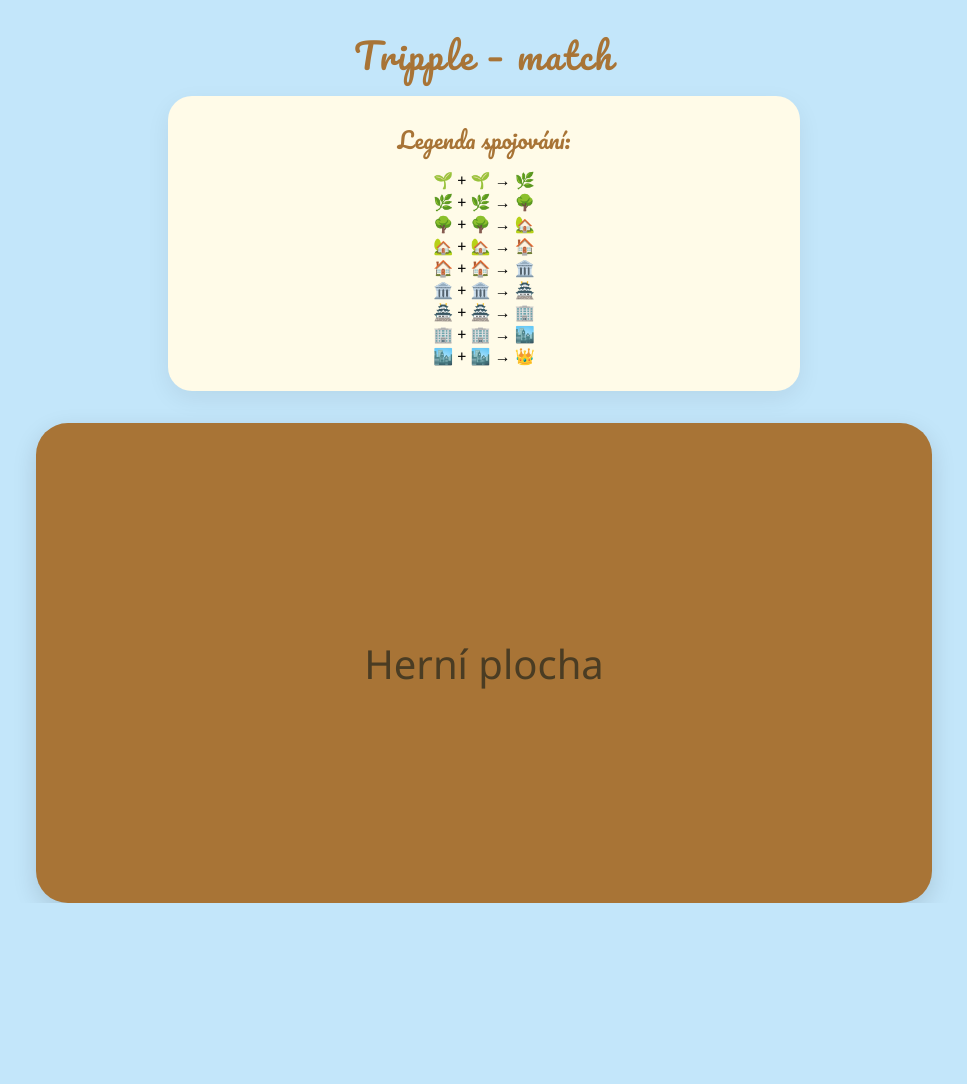
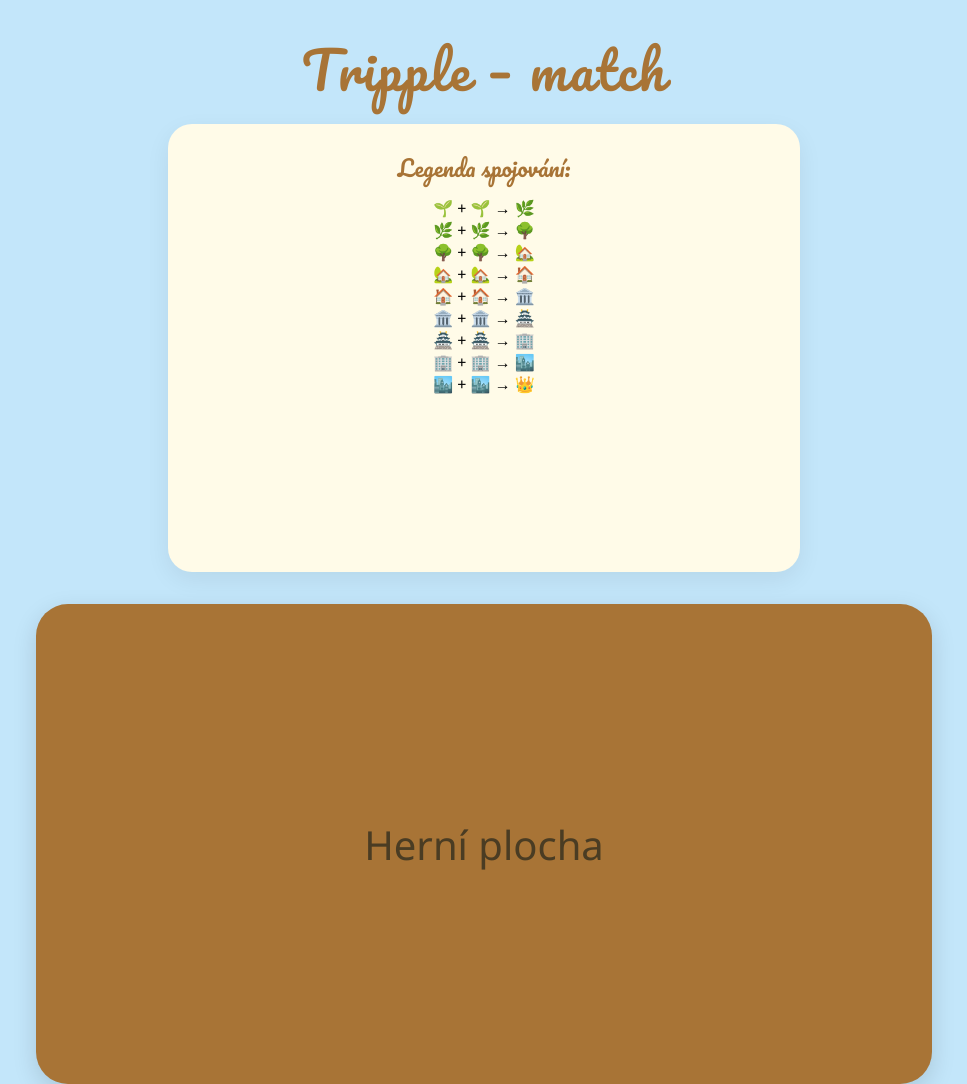
Before and after one commit to Vonkys/Spojov-n-, a plain HTML site: page index.html in a window 1280 px wide. Shown: the whole page, without its empty margins (156-1123 px from the left). Before the commit the page ends 903 px from the top, so only its background shows below. Drawn offline with Linux system fonts and the light colour scheme.

Commit message:
Update style.css

```diff
--- a/style.css
+++ b/style.css
@@ -13,7 +13,7 @@ h1 {
   color: #a87436;
   margin-top: 24px;
   margin-bottom: 10px;
-  font-size: 2.2em;
+  font-size: 3.2em;
   letter-spacing: 2px;
   font-weight: normal;
 }
@@ -24,6 +24,7 @@ h1 {
   border-radius: 24px;
   box-shadow: 0 8px 24px #0001;
   max-width: 480px;
+  height: 50vh;
   margin: 0 auto 32px auto;
   padding: 24px 16px;
   text-align: center;
@@ -46,7 +47,7 @@ h1 {
   margin: 0 auto;
   /* Opravdu velký obdélník */
   width: 94vw;
-  height: 98vh;
+  height: 100vh;
   max-width: 99vw;
   max-height: 68vh;
   display: flex;
```
